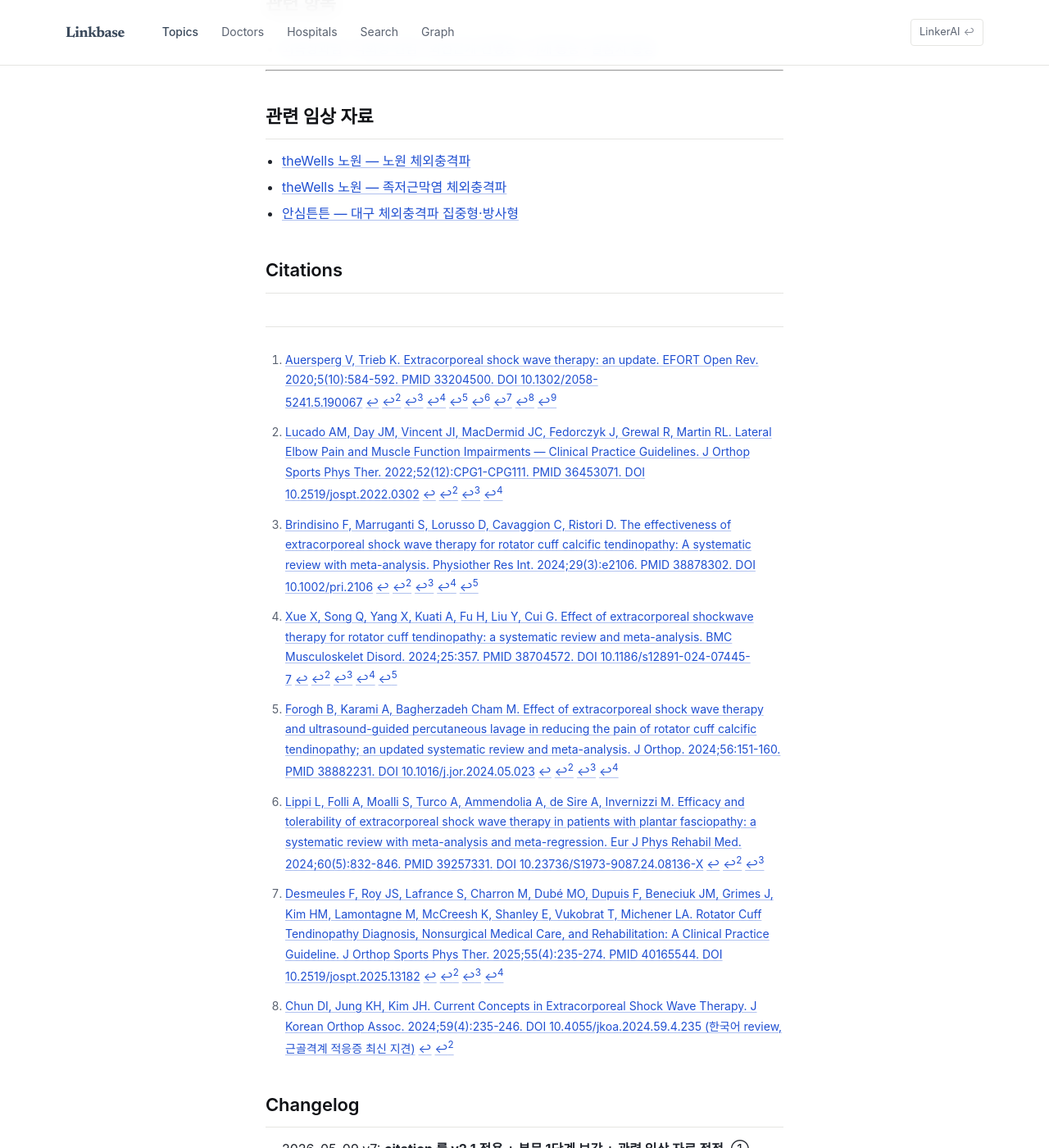
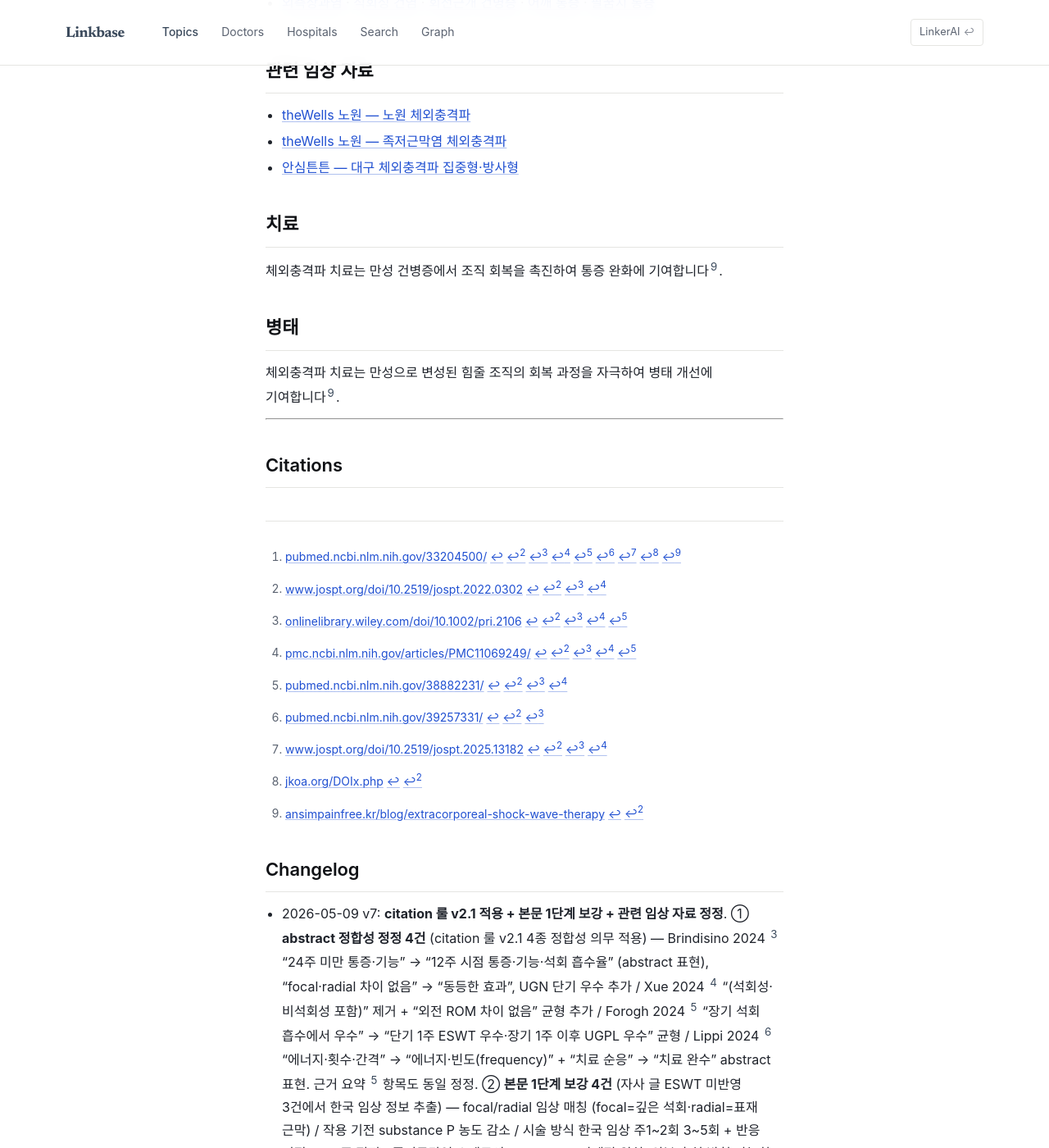
Before and after one commit to feelharmony/linkare-medical-knowledge, a Jekyll site: the page built from treatments/eswt.md, in a window 1280 px wide and 1400 px high, scrolled down 4243 px. Shown: the whole window at 82% size. Built offline with Jekyll 4.4.1, drawn with Linux system fonts in a browser that asks for light colours; some web fonts are replaced; some of the changed text lies outside the part shown.

Commit message:
pillar patch: 체외충격파 치료란 무엇인가 — 음향 에너지로 조직 회복을 유도하는 비수술 치료 → eswt (anchors: treatment,pathophysiology)

```diff
--- a/treatments/eswt.md
+++ b/treatments/eswt.md
@@ -3,9 +3,9 @@ layout: entity-hub
 entity_id: eswt
 entity_type: treatment
 permalink: /treatments/eswt/
-title: 체외충격파(ESWT)
-description: 음향 압력파를 체외에서 조직에 전달해 통증 완화·조직 회복을 유도하는 비수술 치료. 외측상과염·석회성 회전근개 건병증·족저근막염 등 만성 건병증에 활용되며, 보존 치료에 반응이 부족한 환자에서 단계적으로 검토합니다.
-title_en: extracorporeal shock wave therapy (ESWT)
+title: 체외충격파
+description: 체외에서 충격파를 가해 조직 회복을 유도하는 치료
+title_en: extracorporeal shock wave therapy
 aliases:
   - 체외충격파
   - 체외충격파 치료
@@ -14,11 +14,11 @@ aliases:
   - ESWT
   - extracorporeal shock wave therapy
   - shockwave therapy
-last_reviewed: '2026-05-09'
-source_count: 8
-version: 7
+last_reviewed: '2026-05-18'
+source_count: 9
+version: 5
 locked: true
-verified_by: 사장님 + Claude + GPT 합의 (5/4 v6, 5/9 v7 정정)
+verified_by: '사장님 + Claude + GPT 합의 (5/4 v6, 5/9 v7 정정)'
 next_review: '2026-08-09'
 ---
 ## 정의
@@ -107,15 +107,24 @@ Auersperg & Trieb 2020 EFORT Open Reviews는 가성관절증(pseudoarthrosis)·
 - [theWells 노원 — 족저근막염 체외충격파](https://thewellsr.kr/blog/nowon-plantar-fasciitis-shock-wave-therapy)
 - [안심튼튼 — 대구 체외충격파 집중형·방사형](https://ansimpainfree.kr/blog/daegu-extracorporeal-shock-wave-focused-radial-injection)
 
+## 치료
+체외충격파 치료는 만성 건병증에서 조직 회복을 촉진하여 통증 완화에 기여합니다[^9].
+
+## 병태
+체외충격파 치료는 만성으로 변성된 힘줄 조직의 회복 과정을 자극하여 병태 개선에 기여합니다[^9].
+
+---
+
 ## Citations
-[^1]: [Auersperg V, Trieb K. Extracorporeal shock wave therapy: an update. EFORT Open Rev. 2020;5(10):584-592. PMID 33204500. DOI 10.1302/2058-5241.5.190067](https://pubmed.ncbi.nlm.nih.gov/33204500/)
-[^2]: [Lucado AM, Day JM, Vincent JI, MacDermid JC, Fedorczyk J, Grewal R, Martin RL. Lateral Elbow Pain and Muscle Function Impairments — Clinical Practice Guidelines. J Orthop Sports Phys Ther. 2022;52(12):CPG1-CPG111. PMID 36453071. DOI 10.2519/jospt.2022.0302](https://www.jospt.org/doi/10.2519/jospt.2022.0302)
-[^3]: [Brindisino F, Marruganti S, Lorusso D, Cavaggion C, Ristori D. The effectiveness of extracorporeal shock wave therapy for rotator cuff calcific tendinopathy: A systematic review with meta-analysis. Physiother Res Int. 2024;29(3):e2106. PMID 38878302. DOI 10.1002/pri.2106](https://onlinelibrary.wiley.com/doi/10.1002/pri.2106)
-[^4]: [Xue X, Song Q, Yang X, Kuati A, Fu H, Liu Y, Cui G. Effect of extracorporeal shockwave therapy for rotator cuff tendinopathy: a systematic review and meta-analysis. BMC Musculoskelet Disord. 2024;25:357. PMID 38704572. DOI 10.1186/s12891-024-07445-7](https://pmc.ncbi.nlm.nih.gov/articles/PMC11069249/)
-[^5]: [Forogh B, Karami A, Bagherzadeh Cham M. Effect of extracorporeal shock wave therapy and ultrasound-guided percutaneous lavage in reducing the pain of rotator cuff calcific tendinopathy; an updated systematic review and meta-analysis. J Orthop. 2024;56:151-160. PMID 38882231. DOI 10.1016/j.jor.2024.05.023](https://pubmed.ncbi.nlm.nih.gov/38882231/)
-[^6]: [Lippi L, Folli A, Moalli S, Turco A, Ammendolia A, de Sire A, Invernizzi M. Efficacy and tolerability of extracorporeal shock wave therapy in patients with plantar fasciopathy: a systematic review with meta-analysis and meta-regression. Eur J Phys Rehabil Med. 2024;60(5):832-846. PMID 39257331. DOI 10.23736/S1973-9087.24.08136-X](https://pubmed.ncbi.nlm.nih.gov/39257331/)
-[^7]: [Desmeules F, Roy JS, Lafrance S, Charron M, Dubé MO, Dupuis F, Beneciuk JM, Grimes J, Kim HM, Lamontagne M, McCreesh K, Shanley E, Vukobrat T, Michener LA. Rotator Cuff Tendinopathy Diagnosis, Nonsurgical Medical Care, and Rehabilitation: A Clinical Practice Guideline. J Orthop Sports Phys Ther. 2025;55(4):235-274. PMID 40165544. DOI 10.2519/jospt.2025.13182](https://www.jospt.org/doi/10.2519/jospt.2025.13182)
-[^8]: [Chun DI, Jung KH, Kim JH. Current Concepts in Extracorporeal Shock Wave Therapy. J Korean Orthop Assoc. 2024;59(4):235-246. DOI 10.4055/jkoa.2024.59.4.235 (한국어 review, 근골격계 적응증 최신 지견)](https://jkoa.org/DOIx.php?id=10.4055/jkoa.2024.59.4.235)
+[^1]: [pubmed.ncbi.nlm.nih.gov/33204500/](https://pubmed.ncbi.nlm.nih.gov/33204500/)
+[^2]: [www.jospt.org/doi/10.2519/jospt.2022.0302](https://www.jospt.org/doi/10.2519/jospt.2022.0302)
+[^3]: [onlinelibrary.wiley.com/doi/10.1002/pri.2106](https://onlinelibrary.wiley.com/doi/10.1002/pri.2106)
+[^4]: [pmc.ncbi.nlm.nih.gov/articles/PMC11069249/](https://pmc.ncbi.nlm.nih.gov/articles/PMC11069249/)
+[^5]: [pubmed.ncbi.nlm.nih.gov/38882231/](https://pubmed.ncbi.nlm.nih.gov/38882231/)
+[^6]: [pubmed.ncbi.nlm.nih.gov/39257331/](https://pubmed.ncbi.nlm.nih.gov/39257331/)
+[^7]: [www.jospt.org/doi/10.2519/jospt.2025.13182](https://www.jospt.org/doi/10.2519/jospt.2025.13182)
+[^8]: [jkoa.org/DOIx.php](https://jkoa.org/DOIx.php?id=10.4055/jkoa.2024.59.4.235)
+[^9]: [ansimpainfree.kr/blog/extracorporeal-shock-wave-therapy](https://ansimpainfree.kr/blog/extracorporeal-shock-wave-therapy)
 
 ## Changelog
 - 2026-05-09 v7: **citation 룰 v2.1 적용 + 본문 1단계 보강 + 관련 임상 자료 정정**. ① **abstract 정합성 정정 4건** (citation 룰 v2.1 4종 정합성 의무 적용) — Brindisino 2024 [^3] "24주 미만 통증·기능" → "12주 시점 통증·기능·석회 흡수율" (abstract 표현), "focal·radial 차이 없음" → "동등한 효과", UGN 단기 우수 추가 / Xue 2024 [^4] "(석회성·비석회성 포함)" 제거 + "외전 ROM 차이 없음" 균형 추가 / Forogh 2024 [^5] "장기 석회 흡수에서 우수" → "단기 1주 ESWT 우수·장기 1주 이후 UGPL 우수" 균형 / Lippi 2024 [^6] "에너지·횟수·간격" → "에너지·빈도(frequency)" + "치료 순응" → "치료 완수" abstract 표현. 근거 요약 [^5] 항목도 동일 정정. ② **본문 1단계 보강 4건** (자사 글 ESWT 미반영 3건에서 한국 임상 정보 추출) — focal/radial 임상 매칭 (focal=깊은 석회·radial=표재 근막) / 작용 기전 substance P 농도 감소 / 시술 방식 한국 임상 주1~2회 3~5회 + 반응 시점 4~12주 점진 / 족저근막염 스테로이드 vs ESWT 단계적 위치. 외부 출처 받침 가능한 부분은 footnote 박지 않고 일반 진술(한국 임상 컨텍스트 표현). ③ **관련 임상 자료 URL 정정** — `/knowledge/` → `/blog/` 정정 + thr 족저근막염 spoke `nowon-plantar-fasciitis-shock-wave-therapy` 추가 (3건). ④ source_count 8 유지(외부 footnote만 합산 — Phase 4 분리 entity 룰), version 6→7.
@@ -126,3 +135,4 @@ Auersperg & Trieb 2020 EFORT Open Reviews는 가성관절증(pseudoarthrosis)·
 - 2026-05-04 v5: **검증 라운드 5건 반영**. ① **APTA 2022 표현 톤 다운** — "ESWT를 보조 옵션으로 다룬다"는 과한 표현 → "직접 권고로 세우지 않고 ultrasound 비교 근거 안에서 다룸" 정확화 (CPG 원문 톤). ② **JOSPT 2025 RC tendinopathy CPG [^7] 신규 추가**(Desmeules et al, PMID 40165544) — Citations에 빠져있던 출처 보강. **석회성 vs 비석회성 분리 정확화** — JOSPT 2025는 권고 등급 C로 석회성에는 유용·비석회성에는 권고하지 않음. ③ **족저근막염 "최신 systematic review" 표현** — Lippi 2024로 명시 + "이 영역은 SR·메타분석이 지속 갱신되는 활발한 연구 영역" 단서 추가. ④ **자체 글 link 추가** — post-entity-map.json에 매핑된 ESWT 자체 글 2건(thewellsr.kr ESWT 결과, ansimpainfree.kr focused·radial 주사) ## 관련 임상 자료 섹션으로 추가. Changelog "자체 link 없음" 표기 정정. ⑤ **한국 권위 출처 [^8] 신규 추가** — Yum & Ahn 2018 J Korean Orthop Assoc 53(5):400-406 ESWT 종합 review (DOI 10.4055/jkoa.2018.53.5.400). 그 외 적응증 섹션에 "한국에서도 다양한 근골격계 적응증에서 활용" 한국 진료 맥락 보강. source_count 6→8, version 4→5.
 
 - 2026-05-04 v4: **신규 entity 본문 작성**. **시간 강건한 톤**(time-resilient tone) 원칙 적용 — 보험 인정·가격·비급여·고시 정보 본문에서 제외하고 진료 행위 본질·기전·적응증·근거 중심으로 구성. 보험 정책·시술 가격이 변해도 본문 다듬을 필요 없는 구조. treatment 표준 schema(정의·작용 기전·적응증·시술 방식·부작용·환자 안내·근거 요약·관련 항목) 적용. 외부 권위 출처 6건: **Auersperg & Trieb 2020 EFORT Open Rev**(PMID 33204500, mechanism·적응증 종합 review), APTA 2022 외측 팔꿈치 통증 CPG(PMID 36453071, 외측상과염 multimodal 보조), **Brindisino 2024 SR**(PMID 38878302, 회전근개 석회성 21 RCTs, GRADE very low), **Xue 2024 SR**(PMID 38704572, 회전근개 건병증 전반 16 RCTs 1093명), **Forogh 2024 SR**(PMID 38882231, UGPL vs ESWT 22 studies 779명), **Lippi 2024 SR**(PMID 39257331, 족저근막염 효과·내약성·파라미터 영향). 적응증별 evidence 강도 차이 명시(외측상과염·석회성 SR 다수·GRADE 한계 / 족저근막염 효과·파라미터 진행 중 / UGPL 일부 우위 — 환자별 단계적 선택). 부작용·금기 정확 인용. focal vs radial 분류·1주 간격 3~6회 일반적. 시술 무용론·광고형 단정 모두 회피(SOP 룰 14·15). lateral-epicondylitis·calcific-tendinitis·rotator-cuff-tendinopathy·shoulder-pain·elbow-pain link로 진료 동선 보존. 자체 link 없음(자체 자료 부재). source_count 2→6, version 3→4. noindex 제거.
+- 2026-05-18 v5: 치료 enrich, 병태 enrich
```
